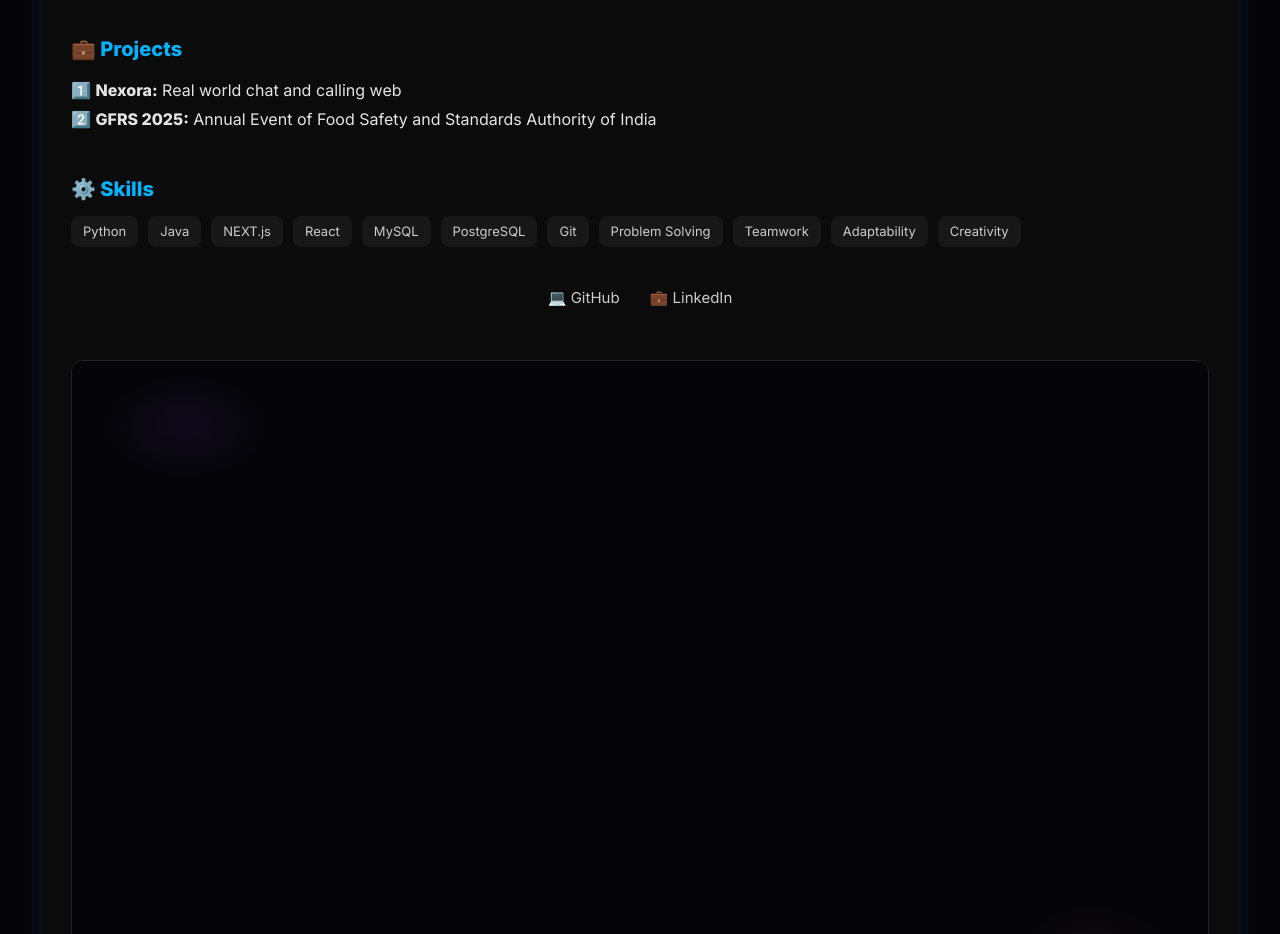
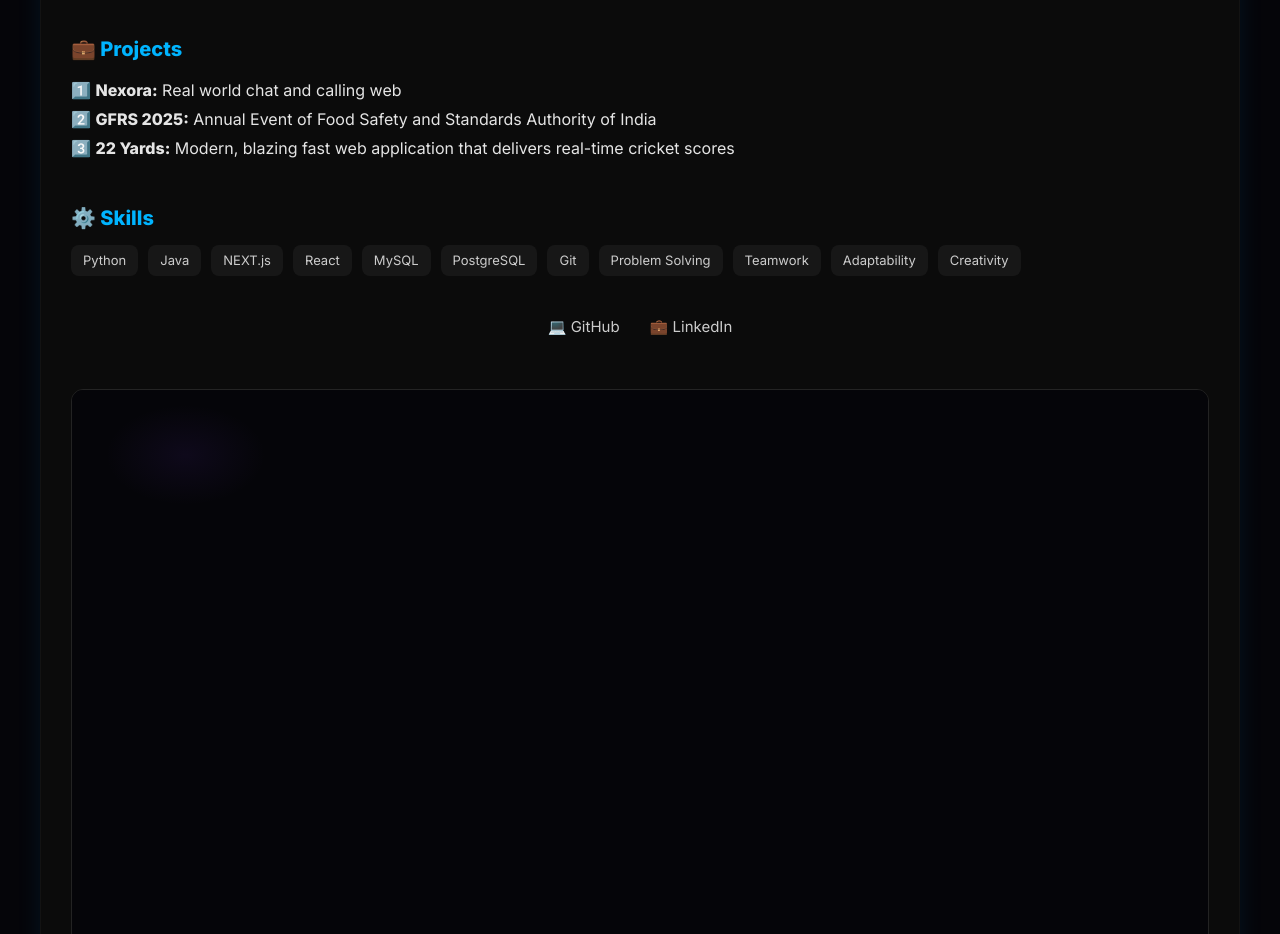
Before and after one commit to debasish2250/Portfolio, a React (Vite) app: page /resume in a window 1280 px wide. Shown: the part 820-1754 px from the top of the page. Built offline with nearby package versions, Linux system fonts and the light colour scheme; the HTML template or start-up script is replaced by a standard one.

Commit message:
Portfolio

```diff
--- a/src/pages/Resume.jsx
+++ b/src/pages/Resume.jsx
@@ -157,6 +157,10 @@ export default function Resume() {
               2️⃣ <b>GFRS 2025:</b> Annual Event of Food Safety and Standards
               Authority of India
             </li>
+            <li>
+              3️⃣ <b>22 Yards:</b> Modern, blazing fast web application that
+              delivers real-time cricket scores
+            </li>
           </ul>
         </motion.div>
 
```
